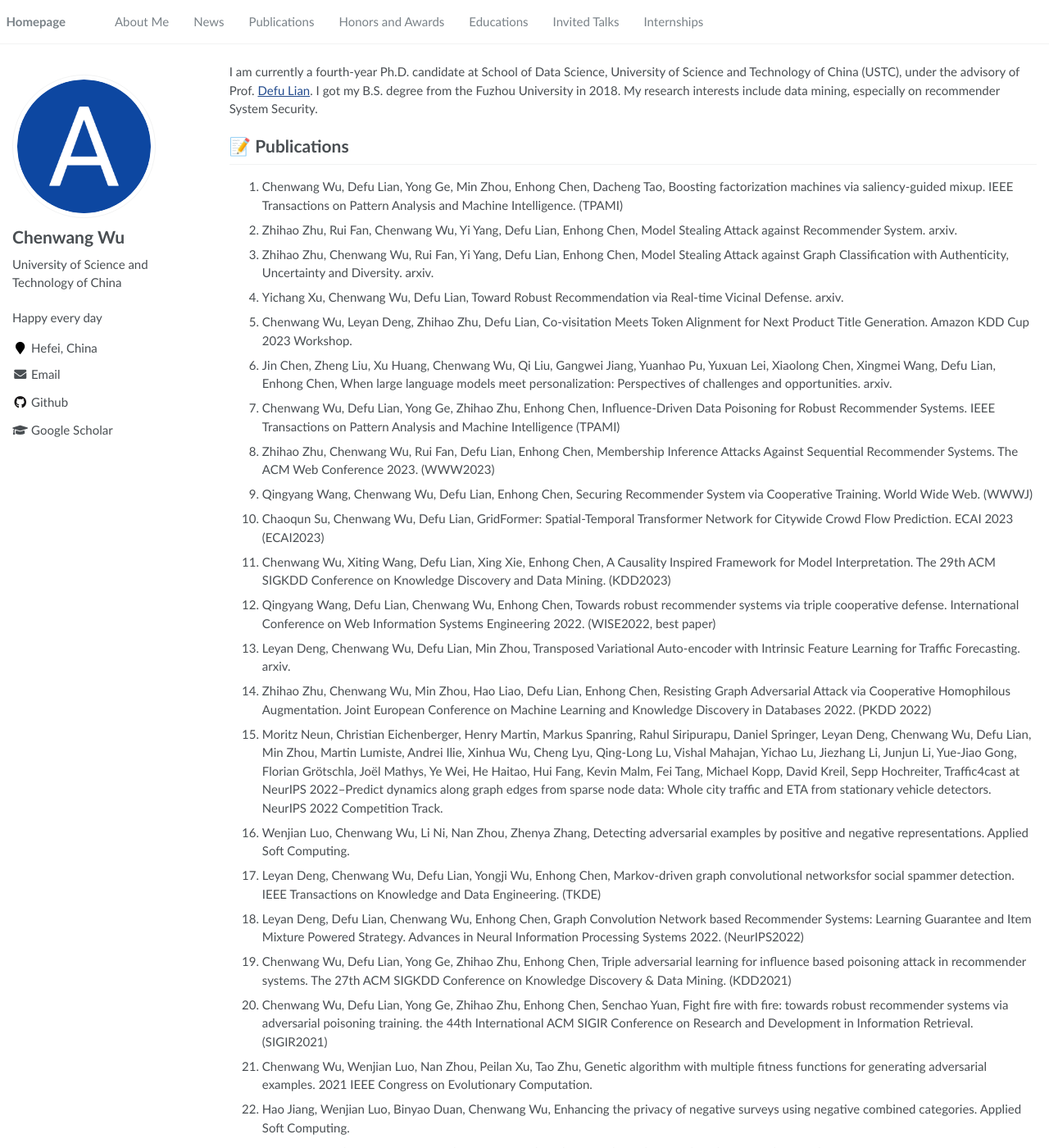
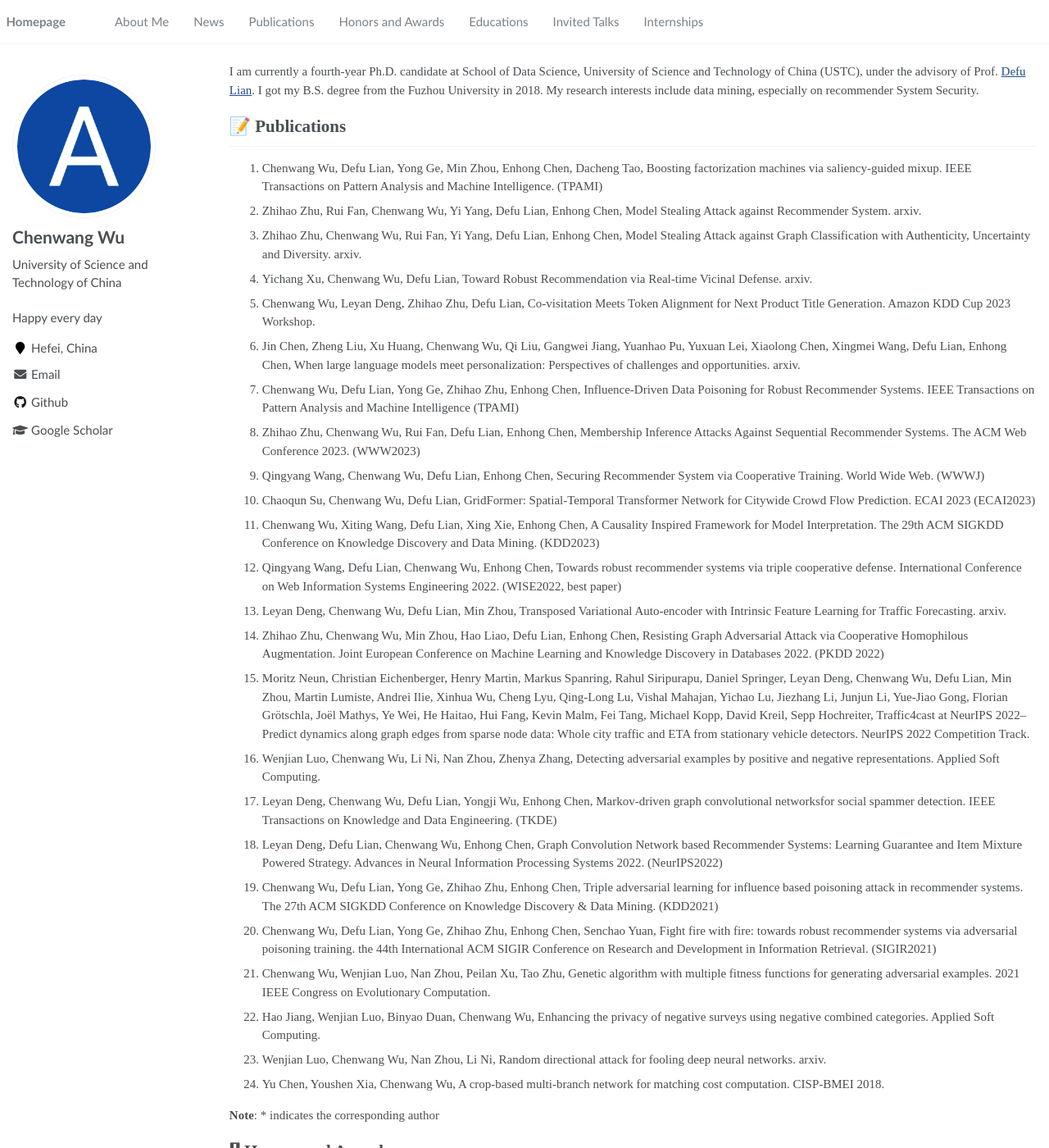
Before and after one commit to Daftstone/Daftstone.github.io, a Jekyll site: the page built from _pages/about.md, in a window 1280 px wide and 1400 px high. Shown: the whole window at 82% size. Built offline with Jekyll 4.4.1, drawn with Linux system fonts in a browser that asks for light colours.

Commit message:
Update _variables.scss

```diff
--- a/_sass/_variables.scss
+++ b/_sass/_variables.scss
@@ -26,13 +26,15 @@ $helvetica                  : Helvetica, "Helvetica Neue", Arial, sans-serif;
 
 /* serif typefaces */
 $georgia                    : Georgia, serif;
-$times                      : Times, serif;
+$times                      : "Times New Roman", serif;
 $bodoni                     : "Bodoni MT", serif;
 $calisto                    : "Calisto MT", serif;
 $garamond                   : Garamond, serif;
 
-$global-font-family         : $sans-serif;
-$header-font-family         : $sans-serif;
+// $global-font-family         : $sans-serif;
+$global-font-family         : $times;
+// $header-font-family         : $sans-serif;
+$header-font-family         : $times;
 $caption-font-family        : $serif;
 
 /* type scale */
```
